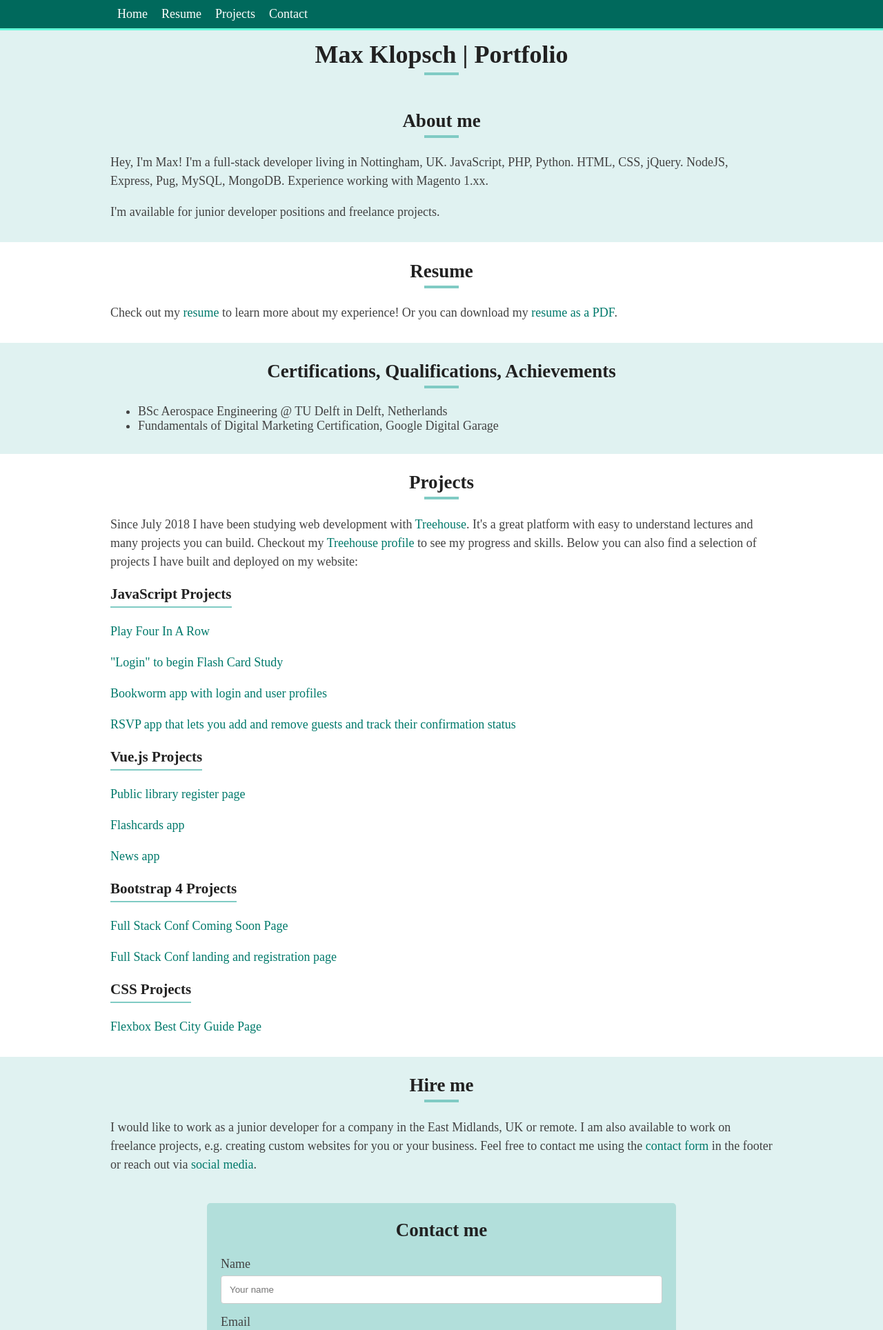
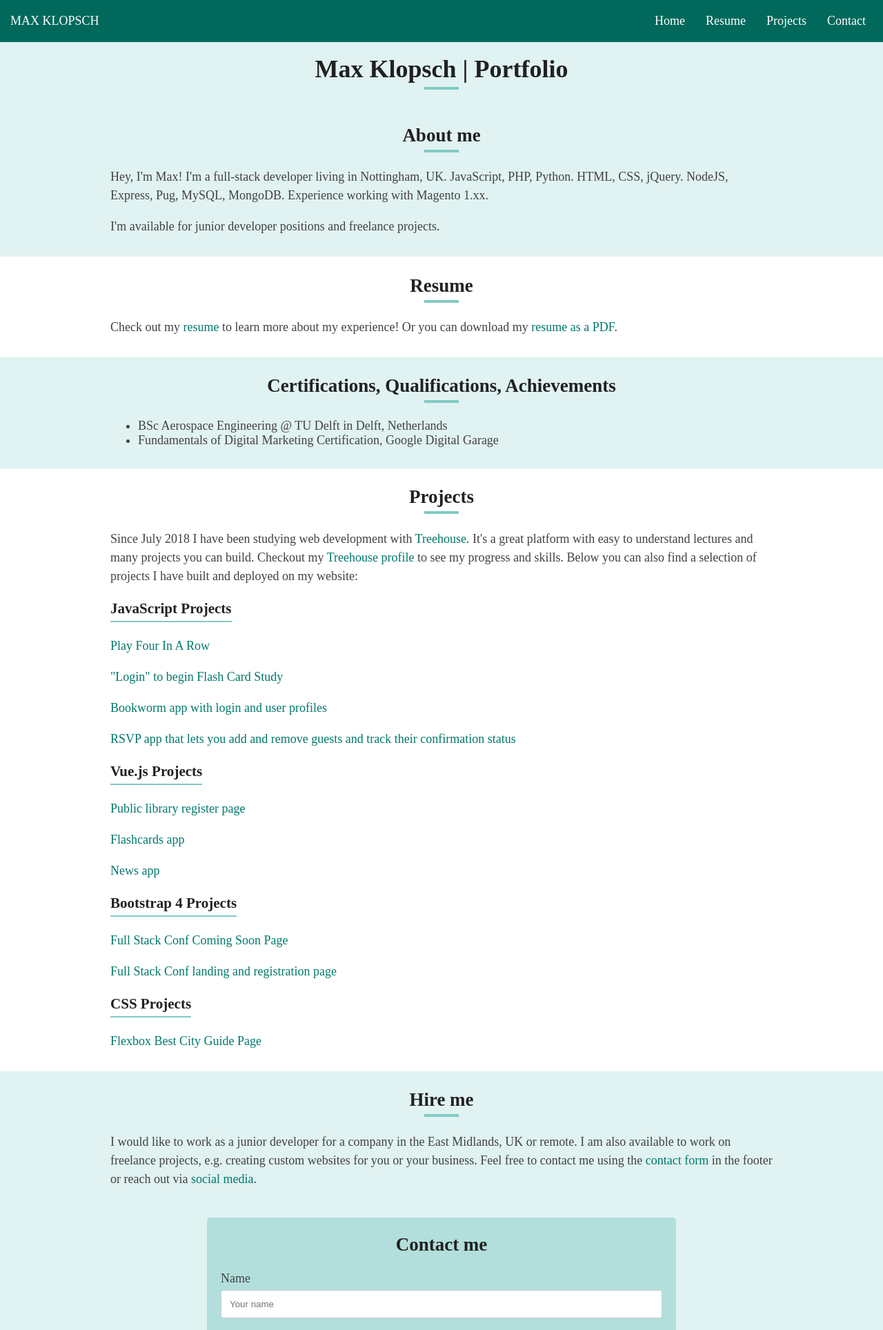
Before and after one commit to MaxKlopsch/website-max-klopsch-compute-engine, a Node project: template views/main/index.pug in a window 1280 px wide. Shown: the top 1928 px of the page at 69% size. Run offline with Node 20 templates, Linux system fonts and the light colour scheme; the template is opened without the code that fills it, so the values that code supplies are empty; some libraries are stand-ins or nearby versions.

Commit message:
Improving menu and fixing issues with past version

```diff
--- a/public/css/index.css
+++ b/public/css/index.css
@@ -15,6 +15,10 @@ p {
 a, a:visited {
     color: #00796B;
     text-decoration: none;
+}
+
+a:hover {
+    color: #004D40;
 }
 
 h1, h2, h3, h4, h5, h6 {
@@ -48,6 +52,10 @@ main h3::after {
     margin-top: 5px;
 }
 
+main {
+    padding-top: 65px;
+}
+
 section {
     padding: 12px 12.5% 12px 12.5%;
     margin: 0 auto 0 auto;
@@ -55,6 +63,14 @@ section {
 
 nav {
     background-color: #00695C;
+    display: grid;
+    grid-template-columns: 1fr 1fr;
+    align-items: center;
+    padding: 10px;
+    position: fixed;
+    top: 0;
+    left: 0;
+    width: 100%;
 }
 
 section:nth-of-type(2n) {
@@ -131,19 +147,14 @@ footer *, footer *:visited, nav *, nav *:visited {
     padding: 0 10px;
 }
 
-nav a {
-    display: block;
-    padding: 10px;
-}
-
-#nav a:hover {
+.nav a:hover {
     background-color: #B2DFDB;
     color: #212121;
 }
 
 .hamburger {
-    padding: 10px 0 5px 10px;
-    border-bottom: 3px solid #64FFDA;
+    justify-self: end;
+    padding: 5px 20px 0 0;
 }
 .hamburgerSlice {
     width: 30px;
@@ -153,27 +164,52 @@ nav a {
     margin-bottom: 5px;
 }
 
-#nav {
+.brand {
+    text-transform: uppercase;
+}
+
+.brand:hover {
+    font-size: 1.2em;
+}
+
+.hiddenMobile {
     display: none;
 }
 
+.nav {
+    grid-column: 1 / 3;
+}
+
+.nav a {
+    display: block;
+    padding: 5px;
+}
+
 @media (min-width: 769px) {
-    #nav {
-        display: block;
-        padding: 0 12.5% 0 12.5%;
-        border-bottom: 3px solid #64FFDA;
-    }
-
     .hamburger {
         display: none;
-        border-bottom: none;
-    }
-
-    nav a {
-        display: inline-block;
     }
 
     .contact {
         width: 50%;
     }
+
+    .hiddenMobile {
+        display: unset;
+    }
+
+    nav {
+        padding: 15px;
+    }
+
+    .nav {
+        grid-column: unset;
+        justify-self: end;
+        padding-right: 25px;
+    }
+
+    .nav a {
+        display: inline-block;
+        padding: 5px 15px;
+    }
 }
--- a/public/js/index.js
+++ b/public/js/index.js
@@ -1,8 +1,10 @@
+'use strict';
+
 function toggleMenu() {
     var x = document.getElementById("nav");
-    if (x.style.display === "block") {
-        x.style.display = "none";
+    if (x.classList.contains("hiddenMobile")) {
+        x.classList.remove("hiddenMobile");
     } else {
-        x.style.display = "block";
+        x.classList.add("hiddenMobile");
     }
 }
--- a/views/main/index.pug
+++ b/views/main/index.pug
@@ -4,7 +4,7 @@ html(lang="en")
         meta(charset='utf-8')
         meta(name='viewport', content='width=device-width, initial-scale=1, shrink-to-fit=no')
         meta(http-equiv='x-ua-compatible', content='ie=edge')
-        title Home | Max Klopsch
+        title Max Klopsch | Full-stack Web Developer | Portfolio
         meta(name="description", content="Hey, I'm Max Klopsch. This is my personal website. I'm a full-stack web developer living in Nottingham, UK.")
         link(rel="shortcut icon", href="/img/favicon.ico")
         link(rel='stylesheet', href='/css/index.css')
@@ -13,11 +13,12 @@ html(lang="en")
         script window.dataLayer = window.dataLayer || [];function gtag(){dataLayer.push(arguments);}gtag('js', new Date());gtag('config', 'UA-132357316-1');
     body
         nav
-            a(href="javascript:void(0);", onclick="toggleMenu()").hamburger
+            a(href="/").brand Max Klopsch
+            div(onclick="toggleMenu()").hamburger
                 div.hamburgerSlice
                 div.hamburgerSlice
                 div.hamburgerSlice
-            div#nav
+            div.hiddenMobile.nav#nav
                 a(href="/") Home
                 a(href="/resume") Resume
                 a(href="/projects") Projects
@@ -94,7 +95,6 @@ html(lang="en")
                 textarea(id="message", name="message", placeholder="Your message goes here...", required)
                 input(type="submit", value="Submit")
         footer#footer
-            a(href="#top").top &uArr;
             div#social
                 h2 Find me on
                 ul
```
